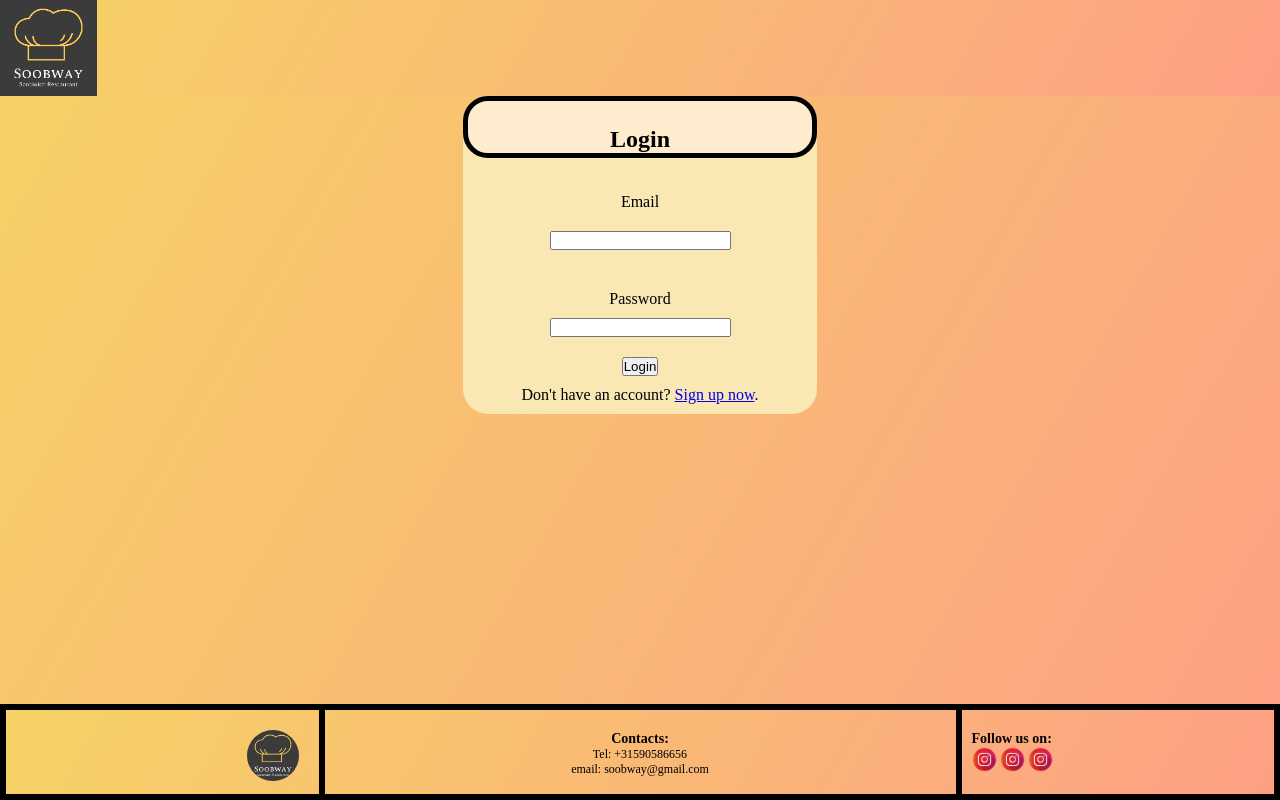
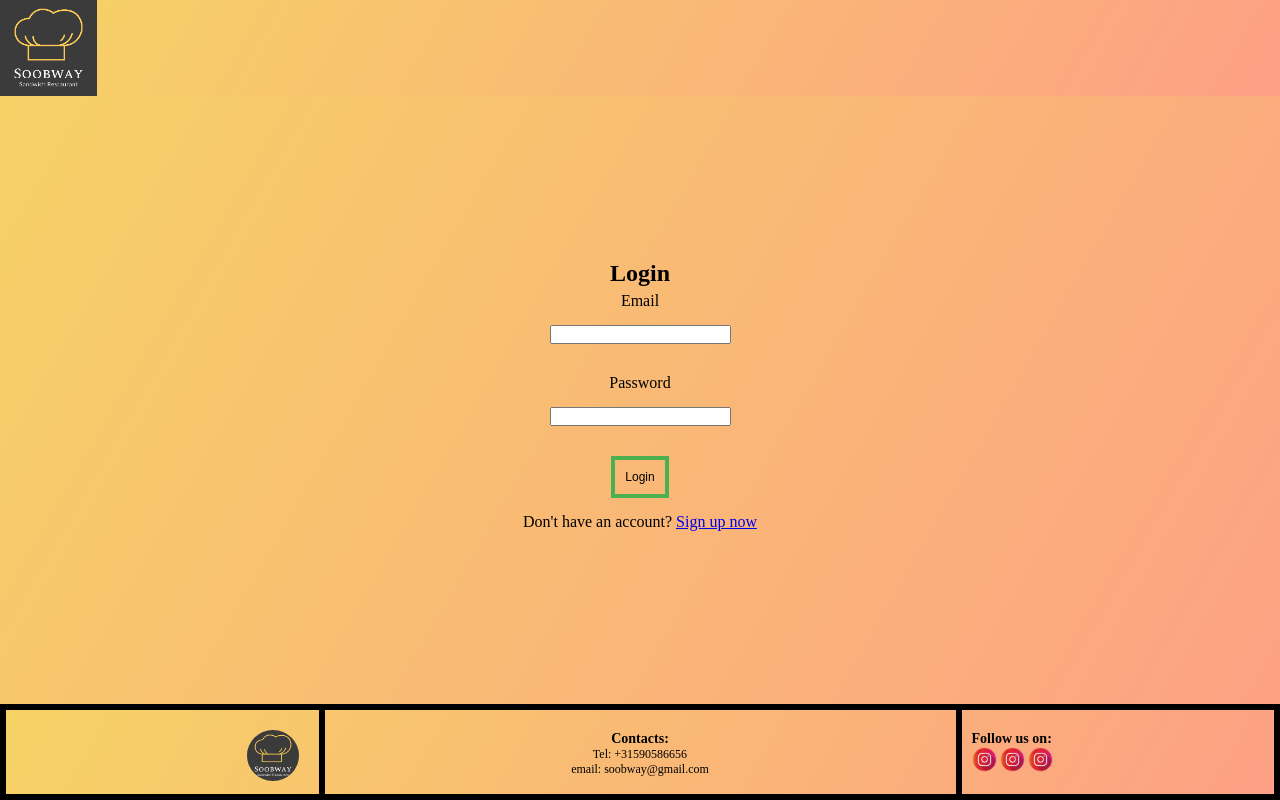
Before and after one commit to Group-D-Period-2/Dev, a PHP site: page /login.php in a window 1280 px wide. Run offline with PHP 8.4, Linux system fonts and the light colour scheme.

Commit message:
some changes

```diff
--- a/login.php
+++ b/login.php
@@ -83,6 +83,8 @@
     <div class="grid-container">
         <div class="grid-nav">
         <img class="logo-image" src="img/ourlogo.png">
+
+
         </div>
         <div class="grid-main">
             <form action="<?php echo htmlspecialchars($_SERVER["PHP_SELF"]); ?>" method="post">
@@ -91,10 +93,10 @@
                 <p><input type="text" name="email" class="form-control" autocomplete="off" value="<?php echo $email; ?>"></p>
                 <p><?php echo $email_err ?></p>
                 <p><label>Password</label></p>
-                <input type="password" name="password" class="form-control">
+                <p><input type="password" name="password" class="form-control"></p>
                 <p><?php echo $password_err ?></p>
-                <input type="submit" class="btn btn-primary" value="Login">
-                <p>Don't have an account? <a href="Registration.php">Sign up now</a>.</p>
+                <p><input type="submit" class="btn btn-primary" value="Login" id="button"></p>
+                <p> Don't have an account? <a href="Registration.php">Sign up now</a></p>
             </form>
 
 
--- a/style.css
+++ b/style.css
@@ -42,10 +42,10 @@ background-image: linear-gradient(120deg, #f6d365 0%, #fda085 100%);
   }
 
   #button-res{
-    border:4px solid #ffbf00;
+    border:4px solid #e32002;
     padding:10px 10px;
     font-size:12px;
-    background:linear-gradient(#ffbf00,#ffbf00) center/100% 0px no-repeat;
+    background:linear-gradient(#e32002,#e32002) center/100% 0px no-repeat;
     transition:0.5s all linear;
   }
   #button-res:hover {
@@ -150,11 +150,11 @@ grid-row: 1/2;
 
 }
 .grid-main{
-width:100%;
-grid-column: 2/3 ;
-grid-row: 2/3;
-text-align: center;
-}
+  margin: auto;
+  width:100%;
+  grid-column: 2/3 ;
+  grid-row: 2/3;
+  }
 .grid-footer{
 border: solid black;
 background-image:  linear-gradient(120deg, #f6d365 0%, #fda085 100%);
@@ -163,25 +163,14 @@ grid-row: 3/4;
 width: 100%;
 height: 100%;
 }
-form h2{
-  padding-top: 25px;
-  margin-bottom: 25px;
-  border: black solid 5px;
-  border-radius: 25px;
-  background-color: blanchedalmond;
 
-}
 form{
-  display: block;
-  margin: 0% 35% 0% 35%;
   text-align: center;
-  position: relative;
-  background-color: #F9E7B4;
-  border-radius: 25px;
 
 }
 form p{
-  padding: 10px;
+  padding-top: 5px;
+  padding-bottom: 10px;
 }
 
 
```
Also changed, not shown: registrationPage.php (+20 -8 lines).
